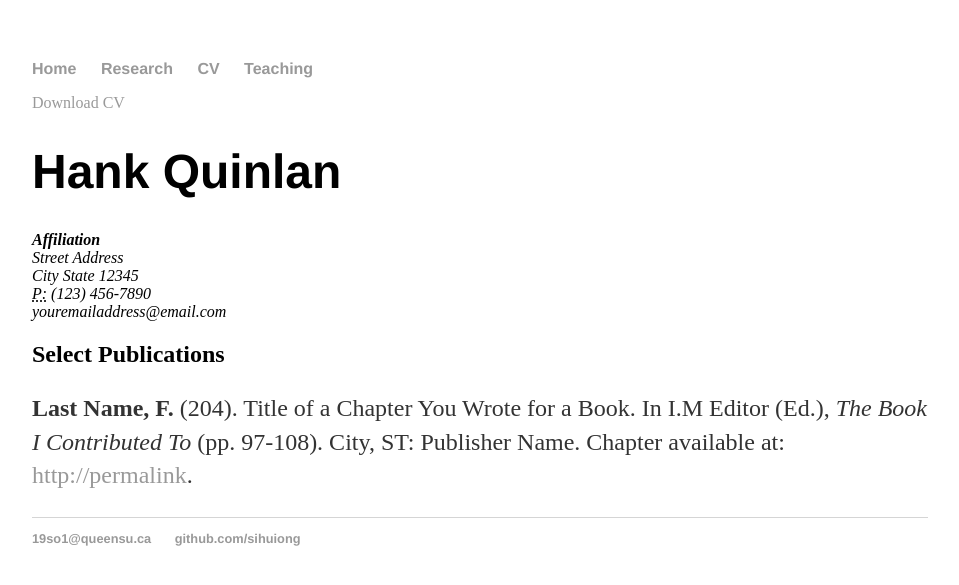
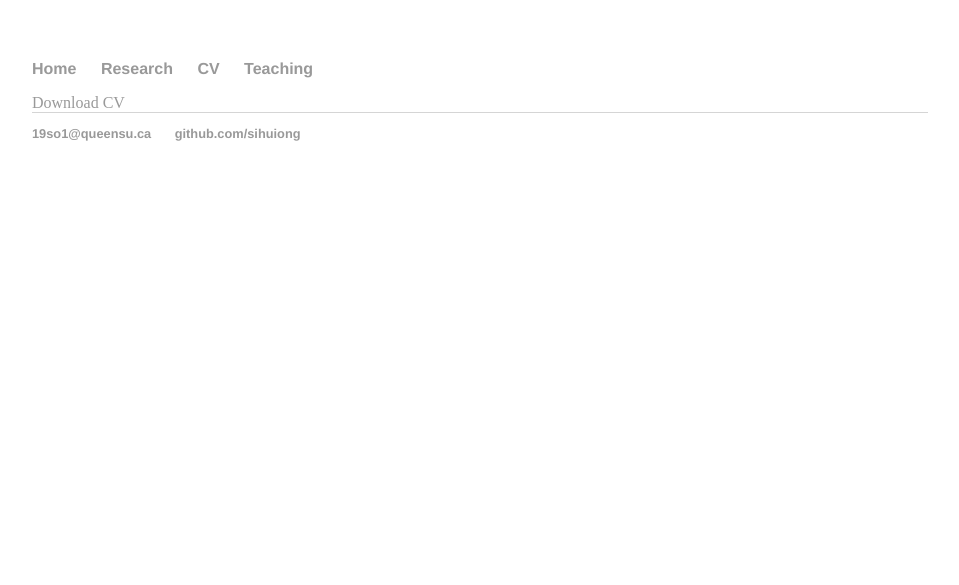
Before and after one commit to SihuiOng/SihuiOng.github.io, a Jekyll site: the page built from cv/index.html, in a window 1280 px wide. Shown: the top 585 px of the page, without its empty margins (160-1119 px from the left). Built offline with Jekyll 4.4.1, drawn with Linux system fonts in a browser that asks for light colours.

Commit message:
Update index.html

```diff
--- a/cv/index.html
+++ b/cv/index.html
@@ -1,22 +1,10 @@
 ---
 layout: default
-title: CV of Your Name
+title: CV of Sihui Ong
 ---
 
 	<div class="cv">
 		<a href="#" class="download" title="Download CV as PDF">Download CV</a>
-					<h1>Hank Quinlan</h1>
-					<address>
-					<strong>Affiliation</strong><br>
-					Street Address<br>
-					City State 12345<br>
-					<abbr title="phone">P:</abbr> (123) 456-7890<br>
-					<span class="obfuscate">youremailaddress@email.com</span>
-					</address>
-
-					<h2>Select Publications</h2>
-
-					<p><strong>Last Name, F.</strong> (204). Title of a Chapter You Wrote for a Book. In I.M Editor (Ed.), <em>The Book I Contributed To</em> (pp. 97-108). City, ST: Publisher Name. Chapter available at: <a href="#">http://permalink</a>.
 
 
 	</div>
```
